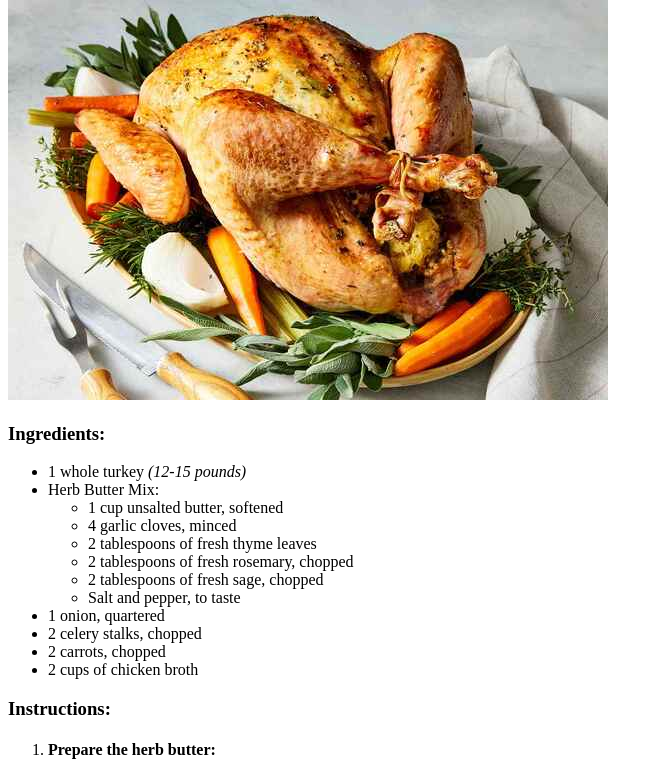
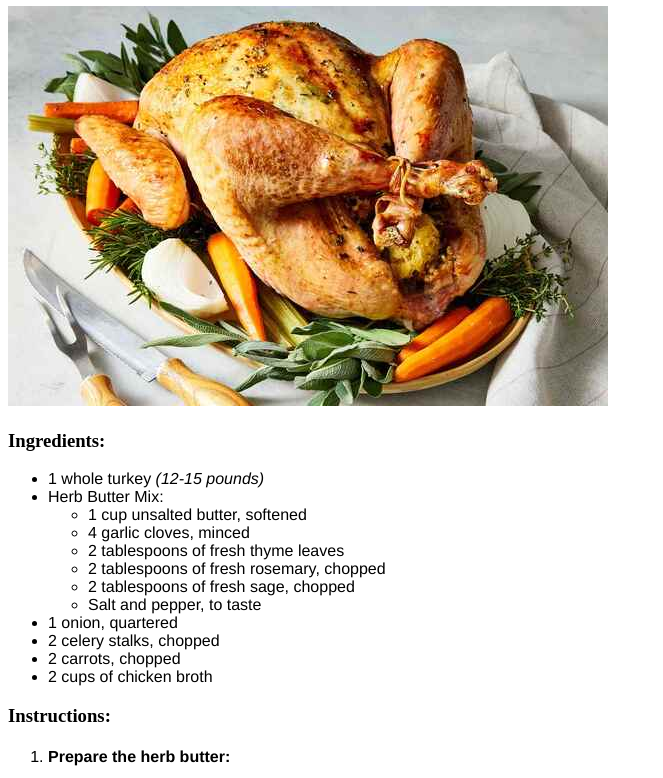
Before and after one commit to cbtechny/odin-recipes, a plain HTML site: page recipes/herbturkey.html in a window 1280 px wide. Shown: the part 80-858 px from the top of the page, without its empty margins (0-663 px from the left). Drawn offline with Linux system fonts and the light colour scheme.

Commit message:
Styled some CSS

```diff
--- a/recipes/herbturkey.html
+++ b/recipes/herbturkey.html
@@ -1,13 +1,15 @@
 <!DOCTYPE html>
 <html lang="en">
 <head>
+    <link rel="stylesheet" href="recipestyle.css">
     <meta charset="UTF-8">
     <meta name="viewport" content="width=device-width, initial-scale=1.0">
     <title>Herb-Roasted Turkey</title>
 </head>
 <body>
+    <div class="prof">
     <h1>Herb-Roasted Turkey</h1>
-    <img src="img/herbTurkey.jpg" alt="An image of Herb Roasted Turkey">
+    <img class="img" src="img/herbTurkey.jpg" alt="An image of Herb Roasted Turkey"></div>
     <h3> Ingredients: </h3>
     <ul>
         <li>1 whole turkey<em> (12-15 pounds)</em></li>
--- /dev/null
+++ b/recipes/recipestyle.css
@@ -0,0 +1,19 @@
+.prof {
+    min-width: 100px;
+    max-width: 500px;
+    height: auto;
+    font-family: Georgia, 'Times New Roman', Times, serif;
+    font-weight: 800;
+    text-align: center;
+}
+.img {
+    align-items: center;
+    text-align: center;
+}
+
+ul,
+li {
+    font-family: 'Franklin Gothic Medium', 'Arial Narrow', Arial, sans-serif;
+    text-align: justify;
+    font-weight: 500;
+}
```
